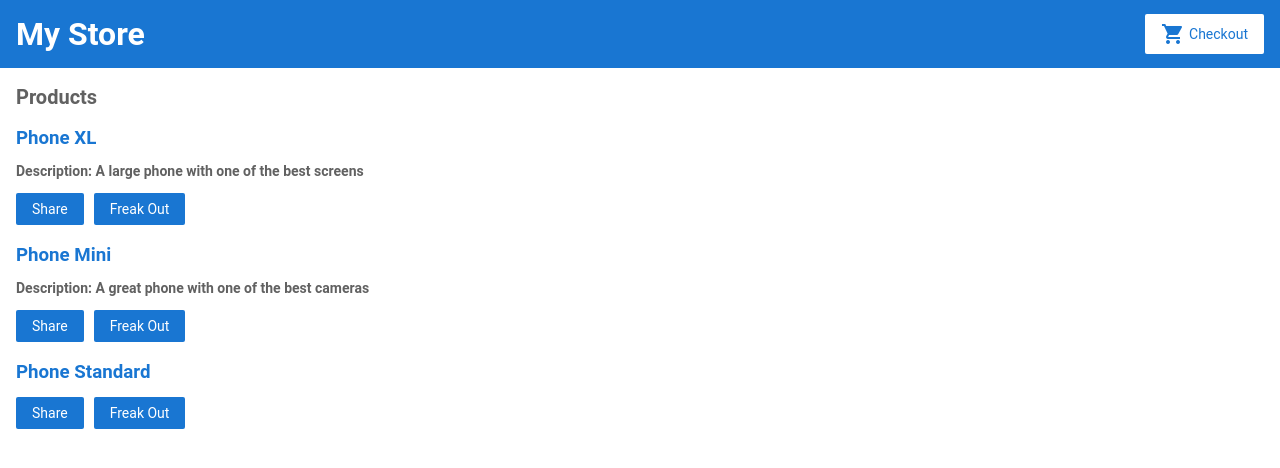
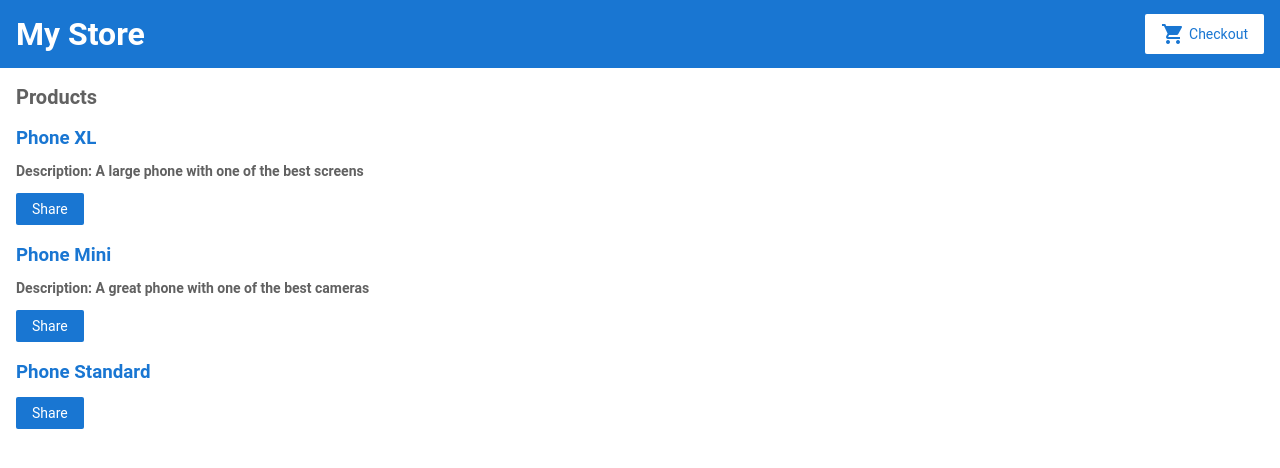
Before and after one commit to fmorrisey/Angular_ShopExample, an Angular app: page / in a window 1280 px wide. Shown: the top 468 px of the page. Built offline with nearby package versions, Linux system fonts and the light colour scheme.

Commit message:
2 files modified

```diff
--- a/src/app/product-list/product-list.component.html
+++ b/src/app/product-list/product-list.component.html
@@ -14,13 +14,11 @@
     <div><button (click)="share()">
       Share
     </button>
-      <button id="left-button" (click)="freak()">
-      Freak Out
-    </button>
+
     </div>
   </h3>
 </div>
-<!-- TEST COMMIT -->
+
 
 <!--
 Copyright Google LLC. All Rights Reserved.
--- a/src/app/product-list/product-list.component.ts
+++ b/src/app/product-list/product-list.component.ts
@@ -14,9 +14,7 @@ export class ProductListComponent {
     window.alert("The product has been shared!");
   }
 
-  freak() {
-    window.alert("WHAT MAN!!!");
-  }
+
 }
 
 /*
```
